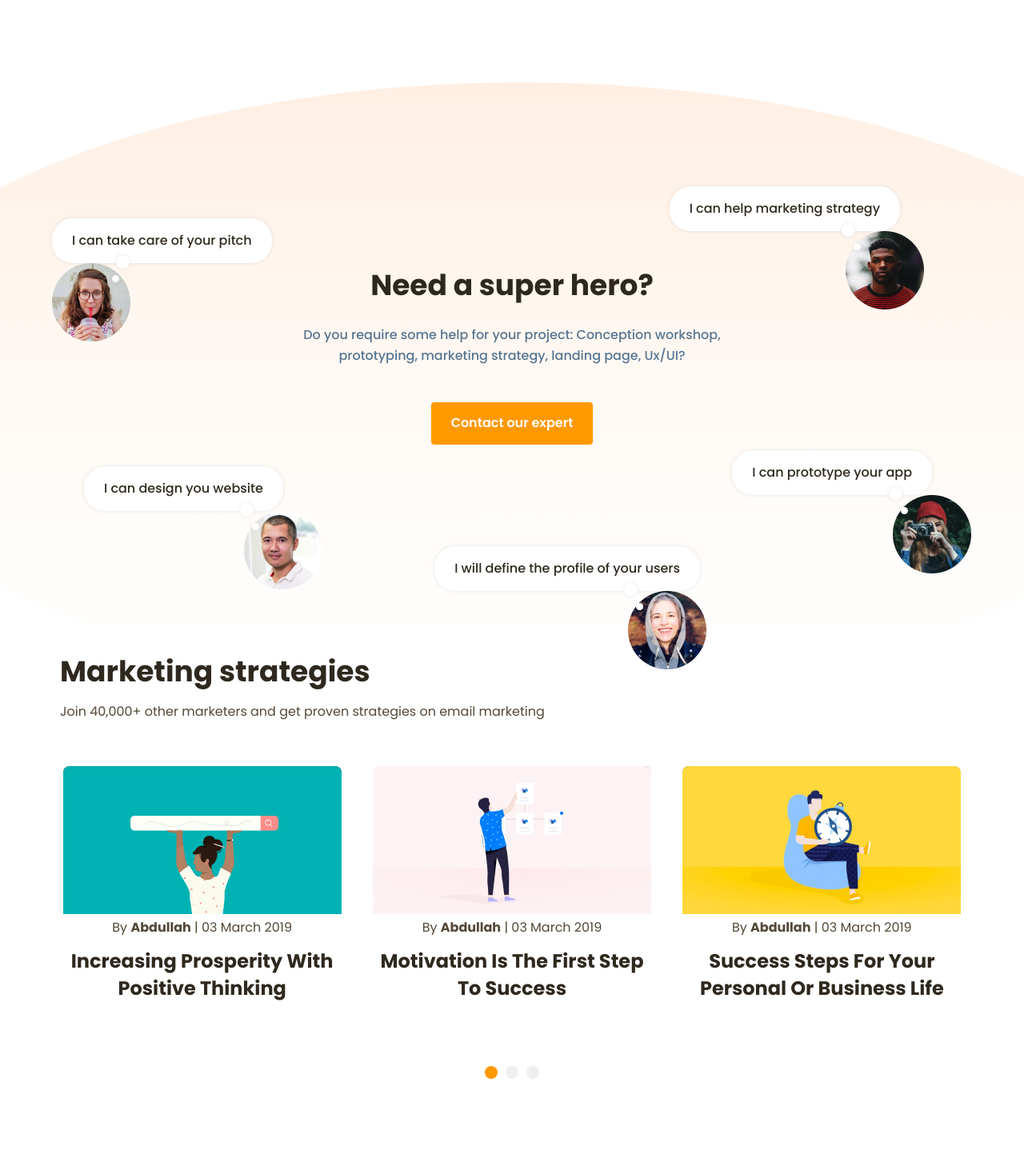
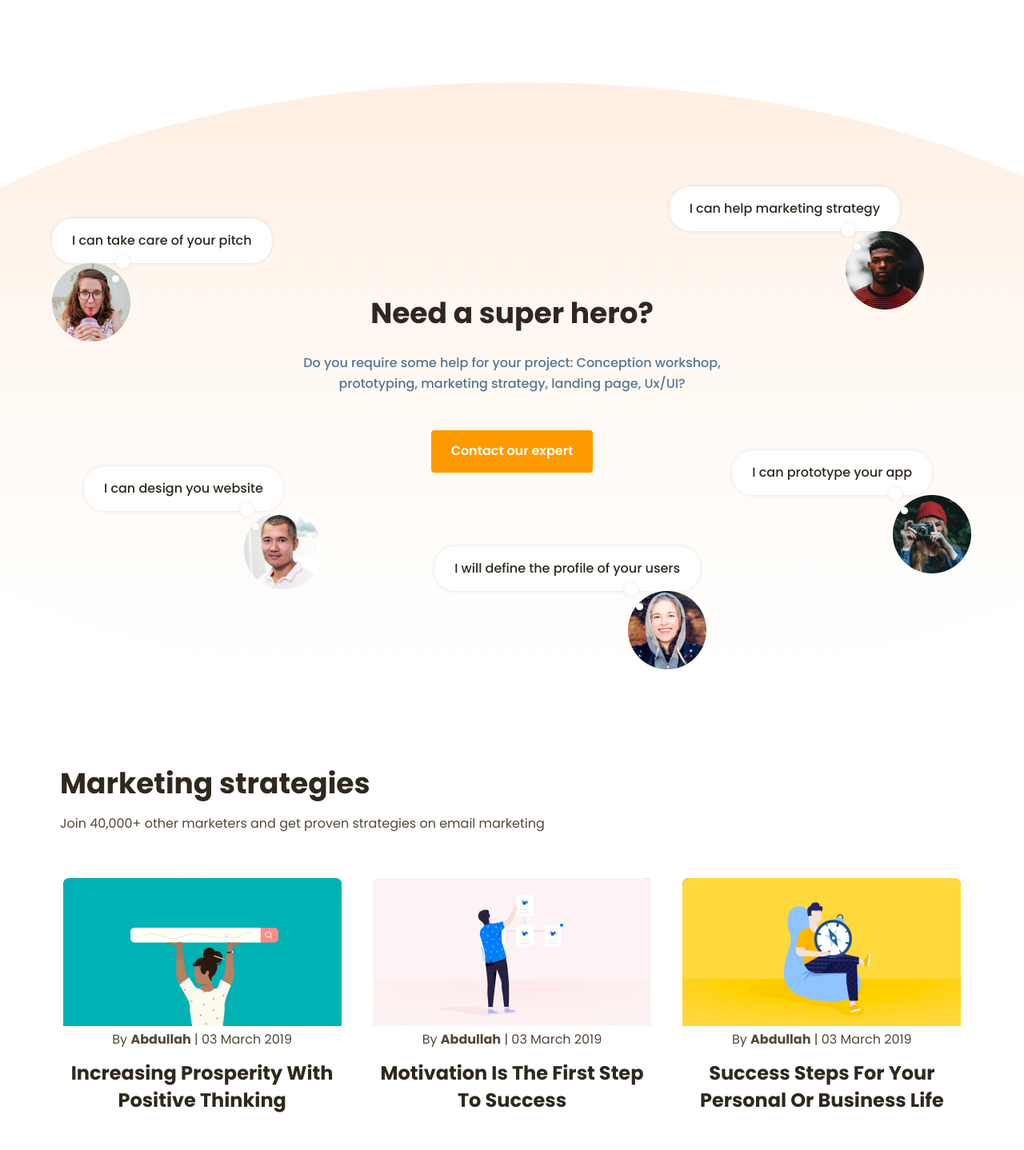
Before and after one commit to liudmylailchenko/productly, a React (Create React App) app: page / in a window 1280 px wide. Shown: the part 3232-4670 px from the top of the page at 80% size. Built offline with nearby package versions, Linux system fonts and the light colour scheme.

Commit message:
Revieve fixes

```diff
--- a/src/components/Card.js
+++ b/src/components/Card.js
@@ -6,8 +6,17 @@ const Wrapper = styled.div`
   flex: 0 0 100%;
   padding: 0 16px;
   text-align: center;
+
+  @media screen and (min-width: 500px) {
+    flex: 0 0 50%;
+  }
+
+  @media screen and (min-width: 770px) {
+    flex: 0 0 33.333%;
+  }
+
   h3 {
-    :hover {
+    &:hover {
       color: #ff9900;
     }
   }
@@ -18,14 +27,6 @@ const Wrapper = styled.div`
 
   img {
     max-width: 100%;
-  }
-
-  @media screen and (min-width: 500px) {
-    flex: 0 0 50%;
-  }
-
-  @media screen and (min-width: 770px) {
-    flex: 0 0 33.333%;
   }
 `;
 
--- a/src/components/SectionMarketingStrategies.js
+++ b/src/components/SectionMarketingStrategies.js
@@ -8,7 +8,15 @@ import cardimage3 from '../images/cardimage3.svg';
 import Slider from './Slider';
 import Container from './Container';
 const Wrapper = styled.div`
-  margin-bottom: 120px;
+  margin-bottom: 30px;
+
+  @media screen and (min-width: 450px) {
+    margin-bottom: 60px;
+  }
+
+  @media screen and (min-width: 850px) {
+    margin-bottom: 100px;
+  }
 
   h2 {
     margin: 0 0 10px 0;
--- a/src/components/SectionSuperHero.js
+++ b/src/components/SectionSuperHero.js
@@ -17,6 +17,14 @@ const Wrapper = styled.div`
   padding-top: 70px;
   margin-bottom: 30px;
 
+  @media screen and (min-width: 450px) {
+    margin-bottom: 60px;
+  }
+
+  @media screen and (min-width: 850px) {
+    margin-bottom: 100px;
+  }
+
   @media screen and (min-width: 1050px) {
     padding-top: 0;
   }
@@ -27,7 +35,7 @@ const ContainerStyled = styled(Container)`
   justify-content: center;
   align-items: center;
   position: relative;
-  min-height: 680px;
+  min-height: 750px;
   flex-direction: column;
 `;
 
--- a/src/components/Slider.js
+++ b/src/components/Slider.js
@@ -74,9 +74,12 @@ class Slider extends React.Component {
       slidesToShow = 2;
     }
 
-    this.setState({
-      slidesToShow,
-    });
+    if (this.state.slidesToShow !== slidesToShow) {
+      this.setState({
+        slidesToShow,
+        activeSlide: 0,
+      });
+    }
   };
 
   componentDidMount() {
```
Also changed, not shown: package.json (+7 -1 lines), 1 other file (tests, documents, lock files or other folders).
